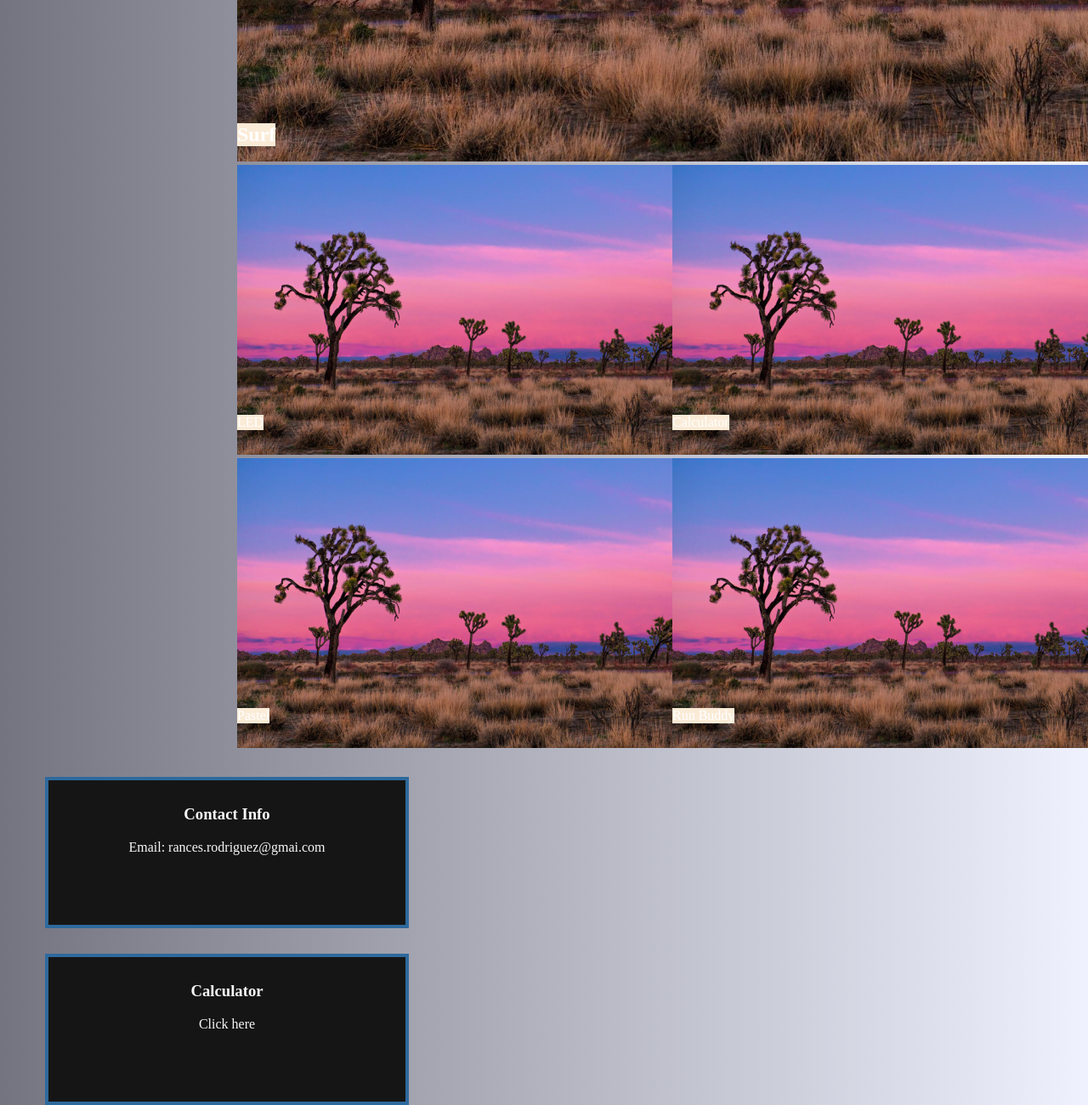
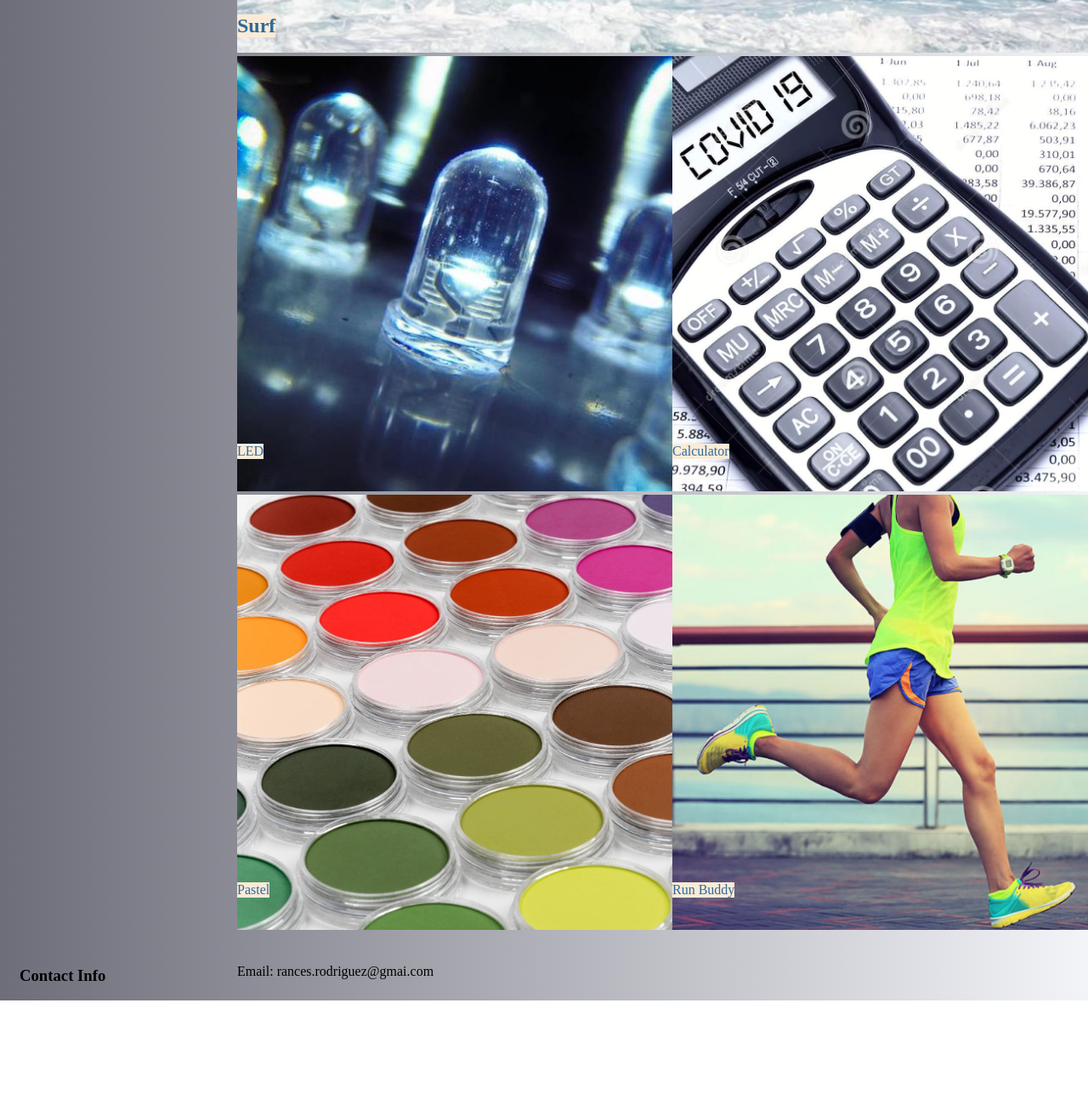
Before and after one commit to Caliza/Portfolio, a plain HTML site: page index.html in a window 1280 px wide. Shown: the part 1189-2489 px from the top of the page at 85% size. After the commit the page ends 2366 px from the top, so only its background shows below. Drawn offline with Linux system fonts and the light colour scheme.

Commit message:
updated code

```diff
--- a/assets/style.css
+++ b/assets/style.css
@@ -1,31 +1,33 @@
 body {
-    /* background-image: url("../joshua-tree.jpeg"); */
+
 }
 .box {
     padding: 15px;
     margin: top 0px;
     width: 100vw;
     height: 500px;
-    background-image: linear-gradient(to right, rgb(116, 116, 128), rgb(239, 242, 254));
-    /* background-image: linear-gradient(to right, rgb(91, 139, 244), rgb(239, 242, 254)); */
+    background-image: linear-gradient(to right, rgb(110, 110, 122), rgb(243, 244, 248));
+    /* .box creates the background for the entire page
+    with starting w/ a shade of grey transitionin to white
+    from left to right */
 }
 
-/* .wrapper{
-    background-image: url("../joshua-tree.jpeg");
-
-} */
+.center {
+    display: block;
+    margin-left: 540px;
+    width: 100%;
+}
 
 .box-1 {
     display: flex;
+    margin: 20px 0 20px 0;
 }
 
 .box-1 h2 {
     flex: 0 0 20%;
 }
 
-/* .box-1 p {
-    flex: 0 0 80%;
-} */
+/* .box-2 & .half-col stylizes the images into rows and columns */
 
 .box-2 {
     display: flex;
@@ -39,8 +41,28 @@ body {
     width: 100%;
 }
 
+.box-3 {
+    display: flex;
+    margin: 20px 0 20px 0;
+}
+
+.box-3 h3 {
+    flex: 0 0 20%;
+}
+
+.center{
+    float: right;
+    width: 450px;
+    margin-left: 540px;
+
+}
+
 .second-row, .third-row {
     display: flex;
+}
+
+.half-col {
+    flex: 0 0 50%;
 }
 
 .first-row,.second-row a, .third-row a {
@@ -52,15 +74,6 @@ position: relative;
     bottom: 5%;
     background-color: antiquewhite;
 }
-/* .box-2 {
-    padding: 15px;
-    margin: top 0px;
-    width: 100vw;
-    height: 500px;
-    background-image: linear-gradient(to right, rgb(116, 116, 128), rgb(239, 242, 254));
-    /* background-image: linear-gradient(to right, rgb(91, 139, 244), rgb(239, 242, 254)); */
-
-
 
 .header {
     padding: 10px;
@@ -70,8 +83,6 @@ position: relative;
     border-bottom: 5px solid rgb(255, 255, 255);
     color: #ffffff;
     text-align: left;
-    /* display: flex;
-    justify-content: center; */
 }
 
 .header h1 {
@@ -101,53 +112,12 @@ position: relative;
 }
 
 a {
-    color: #ffffff;
+    color: #2e699c;
     text-decoration: none;
 }
 
 .wrapper {
-    margin: 0;
-    width: 700px;
-    /* background-image: linear-gradient(to right, rgb(91, 139, 244), rgb(239, 242, 254)); */
+    display: flex;
+   margin: 0;
+   width: 400px;
 }
-
-.center {
-    display: block;
-    /* margin-left: 580px;
-    margin-right: 520px; */
-    width: 100%;
-}
-
-/* .container-2 {
-    display: flex;
-    justify-content: center;
-}  */
-
-/* .container-2 article {
-    text-align: center;
-    /* width:400px;
-    height: 150px; */
-background-color: rgb(21, 21, 21);
-border: 4px #2e699c solid;
-/*border-radius: 0px 30px 30px 0px; */
-color: rgb(248, 248, 250);
-padding: 10px;
-margin: 30px;
-}
-
-*/ .container-3 {
-    display: flex;
-    justify-content: center;
-}
-
-.container-3 article {
-    text-align: center;
-    width: 400px;
-    height: 150px;
-    background-color: rgb(21, 21, 21);
-    border: 4px #2e699c solid;
-    /*border-radius: 0px 30px 30px 0px; */
-    color: rgb(248, 248, 250);
-    padding: 10px;
-    margin: 30px;
-}
--- a/index.html
+++ b/index.html
@@ -21,50 +21,46 @@
                     <a href="#work">Work</a>
                 </li>
                 <li>
-                    <a href="#Contact">Contact</a>
+                    <a href="#contact">Contact</a>
                 </li>
             </ul>
         </nav>
     </header>
-    <!-- <div class="wrapper">
-        <img src="joshua-tree.jpeg" alt="">
-    </div> -->
 
-    <!-- <div class="box"> -->
     <div class="wrapper">
-        <img class="center" src="joshua-tree.jpeg" alt="joshua-tree">
+        <img class="center" src="selfimg.jpg" alt="Rances">
     </div>
     <section class="container-2">
         <article id="about" class="box-1">
             <h2>About Me</h2>
-            <p>Lorem ipsum dolor sit amet consectetur adipisicing elit. Ad, eos totam? Quis laboriosam perspiciatis eos,
-                est provident quaerat cumque maiores. Fuga voluptate saepe aliquam, cumque id rem delectus perspiciatis
-                iste..</p>
+            <p>I am a rock climber, HVAC technician, and student of computer programming.
+                I have been climbing for 15 years and in the trades for 7  and am currently
+                taking the first steps to transition into the world of software engineering.</p>
         </article>
         <article id="work" class="box-2">
             <h2>Work</h2>
             <section>
                 <a href="https://caliza.github.io/Homework1/" class="first-row">
-                    <img src="./joshua-tree.jpeg" alt="">
+                    <img src="surf.jpg" alt="">
                     <h2>Surf</h2>
                 </a>
                 <div class="second-row">
-                    <a href="https://caliza.github.io/Homework1/">
-                        <img src="./joshua-tree.jpeg" alt="">
+                    <a class="half-col" href="https://caliza.github.io/Homework1/">
+                        <img src="led.jpg" alt="">
                         <p>LED</p>
                     </a>
-                    <a href="https://caliza.github.io/Homework1/">
-                        <img src="./joshua-tree.jpeg" alt="">
+                    <a class="half-col" href="https://caliza.github.io/Homework1/">
+                        <img src="calculator3.jpg" alt="">
                         <p>Calculator</p>
                     </a>
                 </div>
                 <div class="third-row">
-                    <a href="https://caliza.github.io/Homework1/">
-                        <img src="./joshua-tree.jpeg" alt="">
+                    <a class="half-col" href="https://caliza.github.io/Homework1/">
+                        <img src="pastel.jpg" alt="">
                         <p>Pastel</p>
                     </a>
-                    <a href="https://caliza.github.io/Homework1/">
-                        <img src="./joshua-tree.jpeg" alt="">
+                    <a class="half-col" href="https://caliza.github.io/Homework1/">
+                        <img src="running-shoes.jpg" alt="">
                         <p>Run Buddy</p>
                     </a>
                 </div>
@@ -75,10 +71,7 @@
                 <h3>Contact Info</h3>
                 <p>Email: rances.rodriguez@gmai.com</p>
             </article>
-            <article id="calculator" class="box-4">
-                <h3>Calculator</h3>
-                <p>Click here</p>
-            </article>
+
 
         </section>
     </section>
```
Also changed, not shown: calculator3.jpg (added), joshua-tree.jpeg (deleted), led.jpg (added), pastel.jpg (added), running-shoes.jpg (added), surf.jpg (added), 3 other files.
